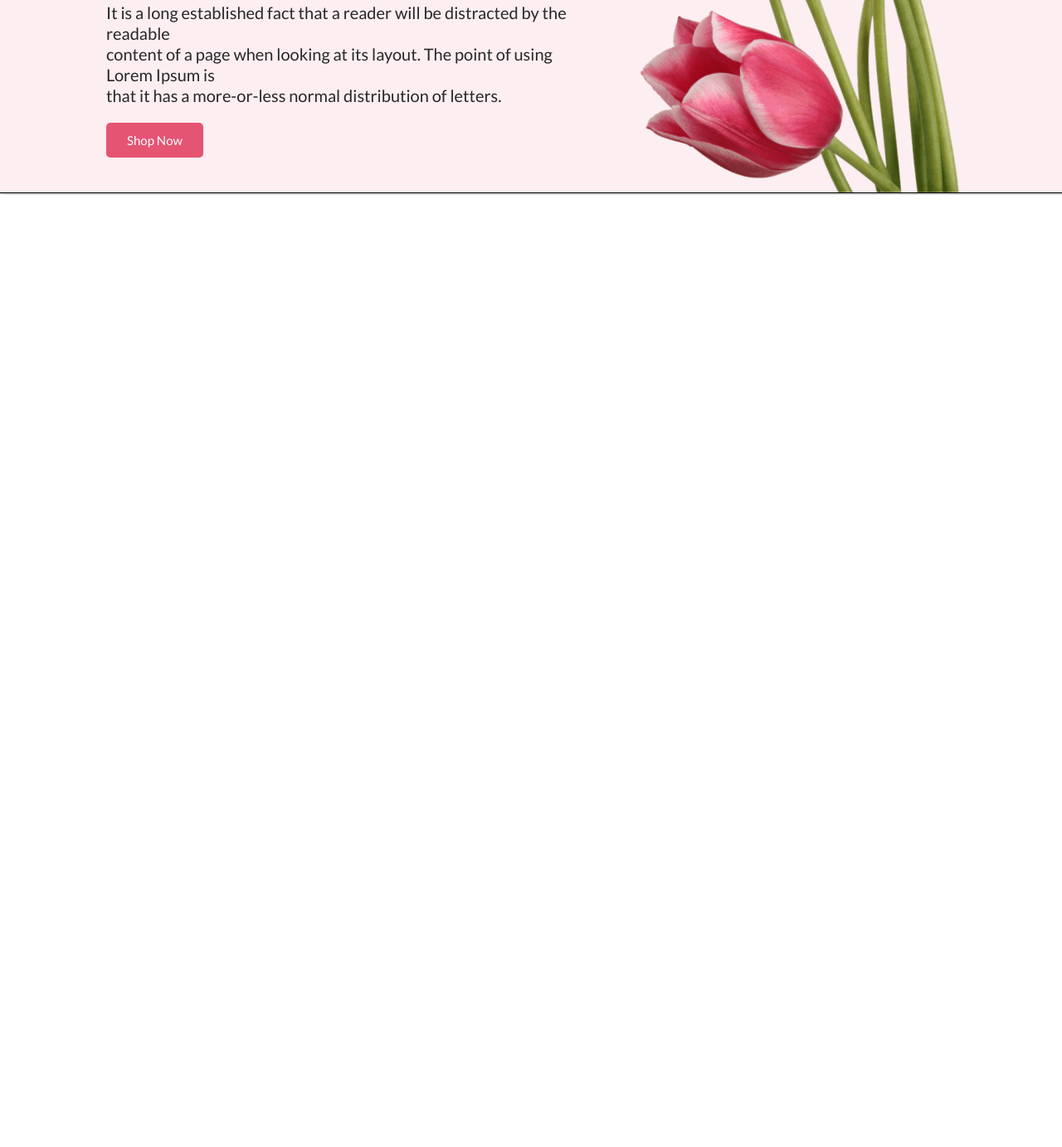
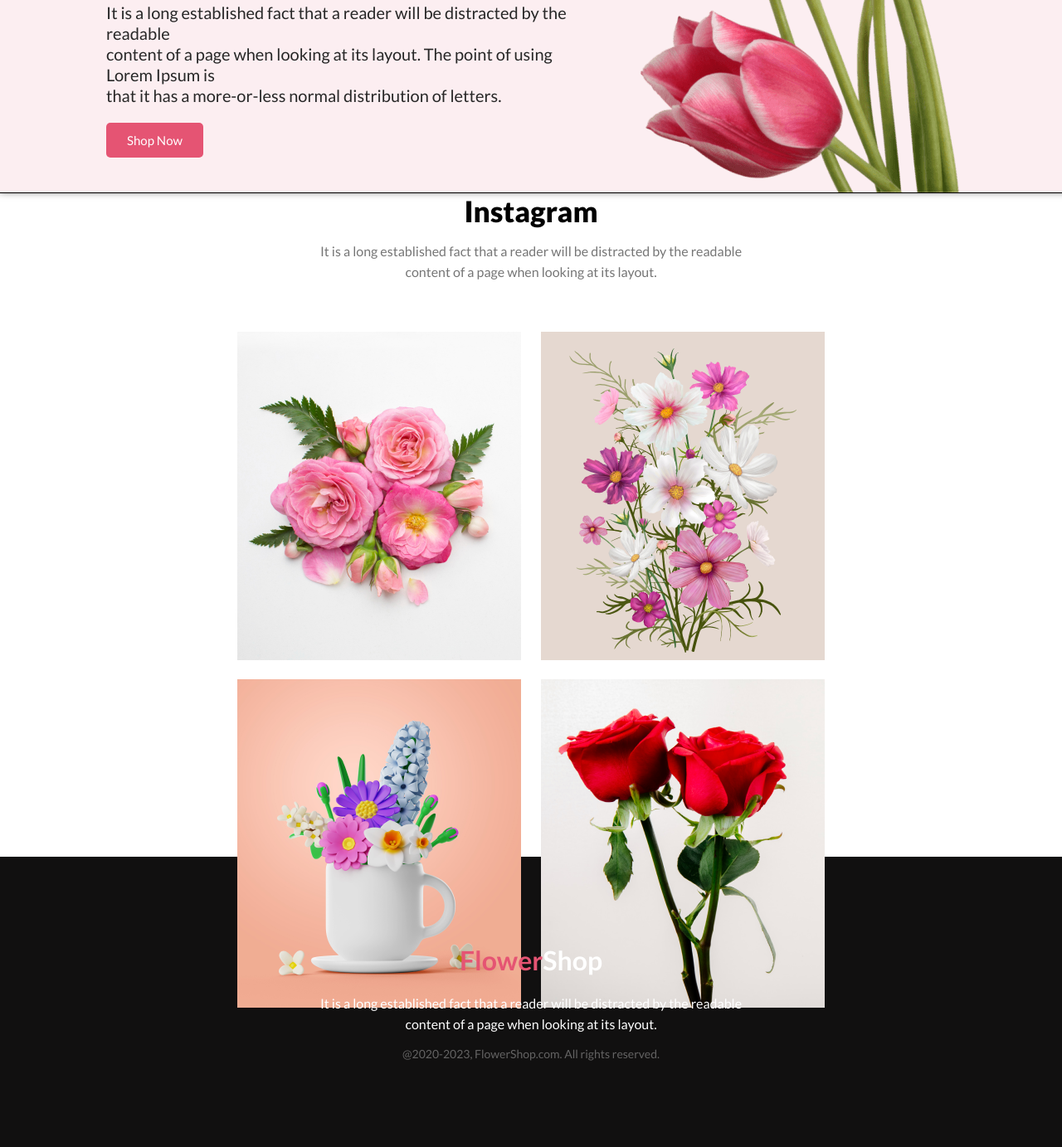
Before and after one commit to ismail-hossen/flower-shop, a plain HTML site: page index.html in a window 1280 px wide. Shown: the part 608-1991 px from the top of the page at 83% size. Before the commit the page ends 843 px from the top, so only its background shows below. Drawn offline with Linux system fonts and the light colour scheme.

Commit message:
done footer and instagram section

```diff
--- a/index.html
+++ b/index.html
@@ -14,7 +14,6 @@
 <body>
   <header>
     <div class="banner">
-
       <div class="intro-area">
         <h1 class="intro-title">Let's make <br> beautiful flowers a <br> part of your life.</h1>
         <p class="intro-des">It is a long established fact that a reader will be distracted by the readable <br> content
@@ -31,6 +30,38 @@
 
     </div>
   </header>
+
+  <!-- instagram section  -->
+  <main>
+    <section class="instagram-sec">
+      <div>
+        <div>
+          <h1>Instagram</h1>
+          <p>It is a long established fact that a reader will be distracted by the readable <br> content of a page when
+            looking at its layout.</p>
+        </div>
+        <div class="insta-images">
+          <img src="Flower Asset/Flower 01.png" alt="">
+          <img src="Flower Asset/Rectangle 4.png" alt="">
+          <img src="Flower Asset/Rectangle 5.png" alt="">
+          <img src="Flower Asset/Rectangle 6.png" alt="">
+        </div>
+      </div>
+    </section>
+  </main>
+
+
+  <!-- footer section  -->
+  <footer>
+    <div>
+      <h1><span>Flower</span>Shop</h1>
+      <p class="footer-p1">It is a long established fact that a reader will be distracted by the readable content of a
+        page when looking
+        at its
+        layout.</p>
+      <p class="footer-p2">@2020-2023, FlowerShop.com. All rights reserved.</p>
+    </div>
+  </footer>
 </body>
 
 </html>
--- a/style.css
+++ b/style.css
@@ -52,3 +52,73 @@ header {
   width: 40%;
   padding: 40px 0 0 40px;
 }
+
+/* footer section */
+footer {
+  height: 350px;
+  background-color: #111010;
+  display: flex;
+}
+
+footer div {
+  width: 520px;
+  margin: auto;
+  text-align: center;
+}
+
+footer div h1 span {
+  color: #e55473;
+}
+
+footer div h1 {
+  color: #ffffff;
+  margin-bottom: 20px;
+}
+
+.footer-p1 {
+  color: #ffffff;
+  margin-bottom: 15px;
+  line-height: 25px;
+}
+
+.footer-p2 {
+  color: #ffffff59;
+  font-size: 14px;
+}
+
+/* instagram section  */
+.instagram-sec {
+  height: 800px;
+  display: flex;
+}
+
+.instagram-sec > div {
+  width: 80%;
+  margin: auto;
+  display: flex;
+  flex-direction: column;
+  align-items: center;
+}
+
+.instagram-sec div > div {
+  text-align: center;
+}
+
+.instagram-sec div > div h1 {
+  font-size: 35px;
+  font-weight: 800;
+  margin-bottom: 15px;
+}
+
+.instagram-sec div > div p {
+  line-height: 25px;
+  color: rgba(0, 0, 0, 0.54);
+}
+
+.insta-images {
+  margin-top: 50px;
+}
+
+.insta-images img {
+  margin: 10px;
+}
```
